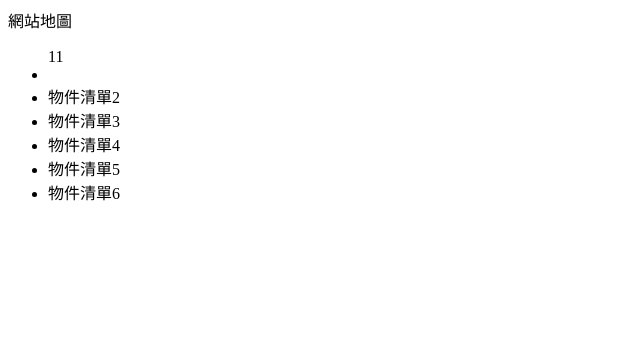
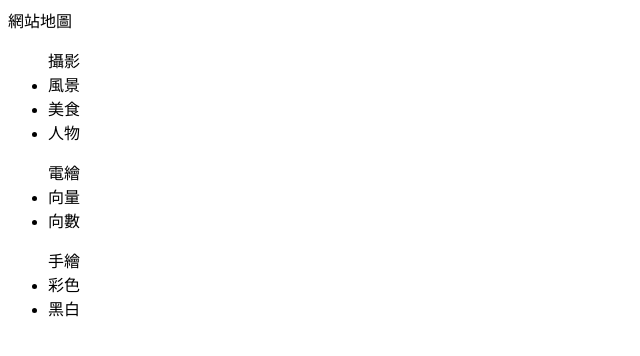
Before and after one commit to nem55661529/Collections, a plain HTML site: page index.html in a window 1280 px wide. Shown: the whole page, without its empty margins (0-640 px from the left). Drawn offline with Linux system fonts and the light colour scheme.

Commit message:
Update index.html

```diff
--- a/index.html
+++ b/index.html
@@ -13,13 +13,20 @@
 <body>
 </body>
 
-<ul>11
-<li>
-<li>物件清單2
-<li>物件清單3
-<li>物件清單4
-<li>物件清單5
-<li>物件清單6
+<ul>攝影
+<li>風景
+<li>美食
+<li>人物
+</ul>
+
+<ul>電繪
+<li>向量
+<li>向數
+</ul>
+
+<ul>手繪
+<li>彩色
+<li>黑白
 </ul>
 
 </html>
```
